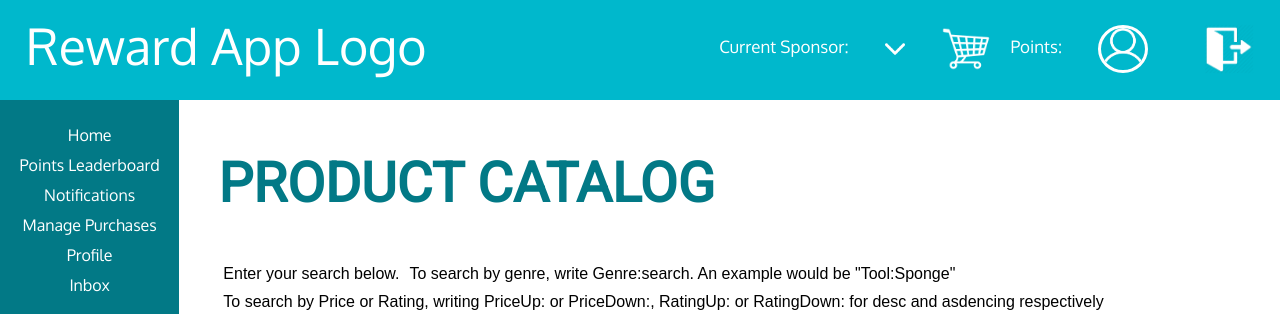
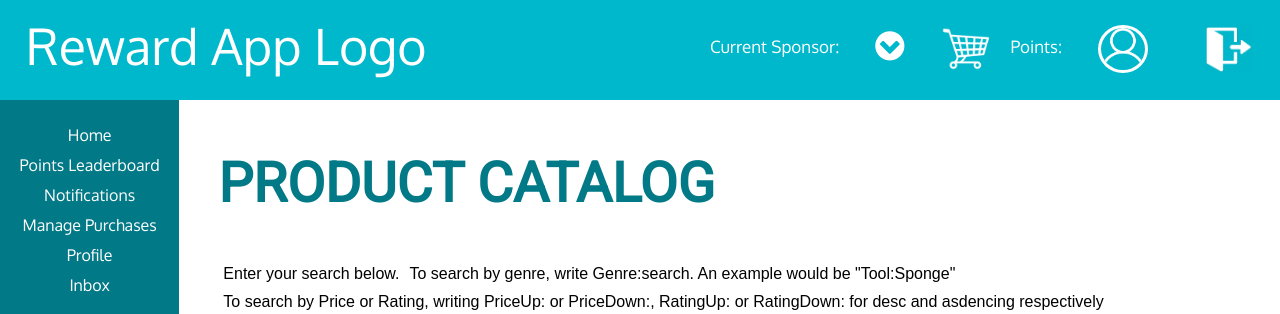
Before and after one commit to evanrh/4910-driver-incentive, a Flask app: template app/templates/driver/driverHome.html in a window 1280 px wide. Shown: the top 314 px of the page. Run offline with Flask 2, Linux system fonts and the light colour scheme; the template is opened without the code that fills it: most values are stand-ins (such as "Sample title", 1, 10 or a date in 2020); some libraries are stand-ins or nearby versions.

Commit message:
Fixed add_user for Sponsor and updated the dropdown logo. Added CSS and JS for FontAwesome

```diff
--- a/app/database/db_users.py
+++ b/app/database/db_users.py
@@ -451,8 +451,10 @@ class Sponsor(AbsUser):
         query = 'INSERT INTO sponsor VALUES (%(title)s, %(user)s, %(id)s, %(address)s, %(phone)s, %(email)s, %(pwd)s, %(image)s, NOW(), %(END)s)'
         self.properties['END'] = 'NULL'
 
+        # Filter properties to be all except selectedSponsor because list issue
+        params = dict(filter(lambda x: x[0] != 'selectedSponsor', self.properties.items()))
         try:
-            self.database.insert(query, params=self.properties)
+            self.database.insert(query, params=params)
             self.add_to_users()
             self.database.commit()
 
--- a/app/templates/base.html
+++ b/app/templates/base.html
@@ -10,10 +10,11 @@
 <link rel="icon" href="{{ url_for('static', filename='img/favicon.ico') }}">
 
 <!-- Stylesheets -->
+<link rel="stylesheet" href="https://cdnjs.cloudflare.com/ajax/libs/font-awesome/4.7.0/css/font-awesome.min.css">
+<link rel="stylesheet" href="//code.jquery.com/ui/1.12.1/themes/base/jquery-ui.css">
+<link rel="stylesheet" href="https://cdnjs.cloudflare.com/ajax/libs/font-awesome/4.7.0/css/font-awesome.min.css">
 <link rel="stylesheet" type="text/css" href="{{ url_for('static', filename='css/grid_6.css') }}">
 <link rel="stylesheet" type="text/css" href="{{ url_for('static', filename='css/main.css') }}">
-<link rel="stylesheet" href="https://cdnjs.cloudflare.com/ajax/libs/font-awesome/4.7.0/css/font-awesome.min.css">
-<link rel="stylesheet" href="//code.jquery.com/ui/1.12.1/themes/base/jquery-ui.css">
 
 <meta name="viewport" content="width=device-width, initial-scale=1">
 <meta charset="utf-8">
--- a/app/templates/driver/driverBase.html
+++ b/app/templates/driver/driverBase.html
@@ -17,7 +17,7 @@
                 </a>
 
                 <div class="dropdown">
-                    <img class="dropbtn" src="{{url_for('static', filename='img/dropdown.png')}}" style="width:20px;padding-top:10px;" title="Change Sponsor">
+                    <i class="fa fa-chevron-circle-down" aria-hidden="true" style="font-size: 2em;"></i>
                     <div class="dropdown-content">
                         <form id = "sponsorform" action="{{ url_for('switchSponsor') }}" method="post">
                         </form>
```
